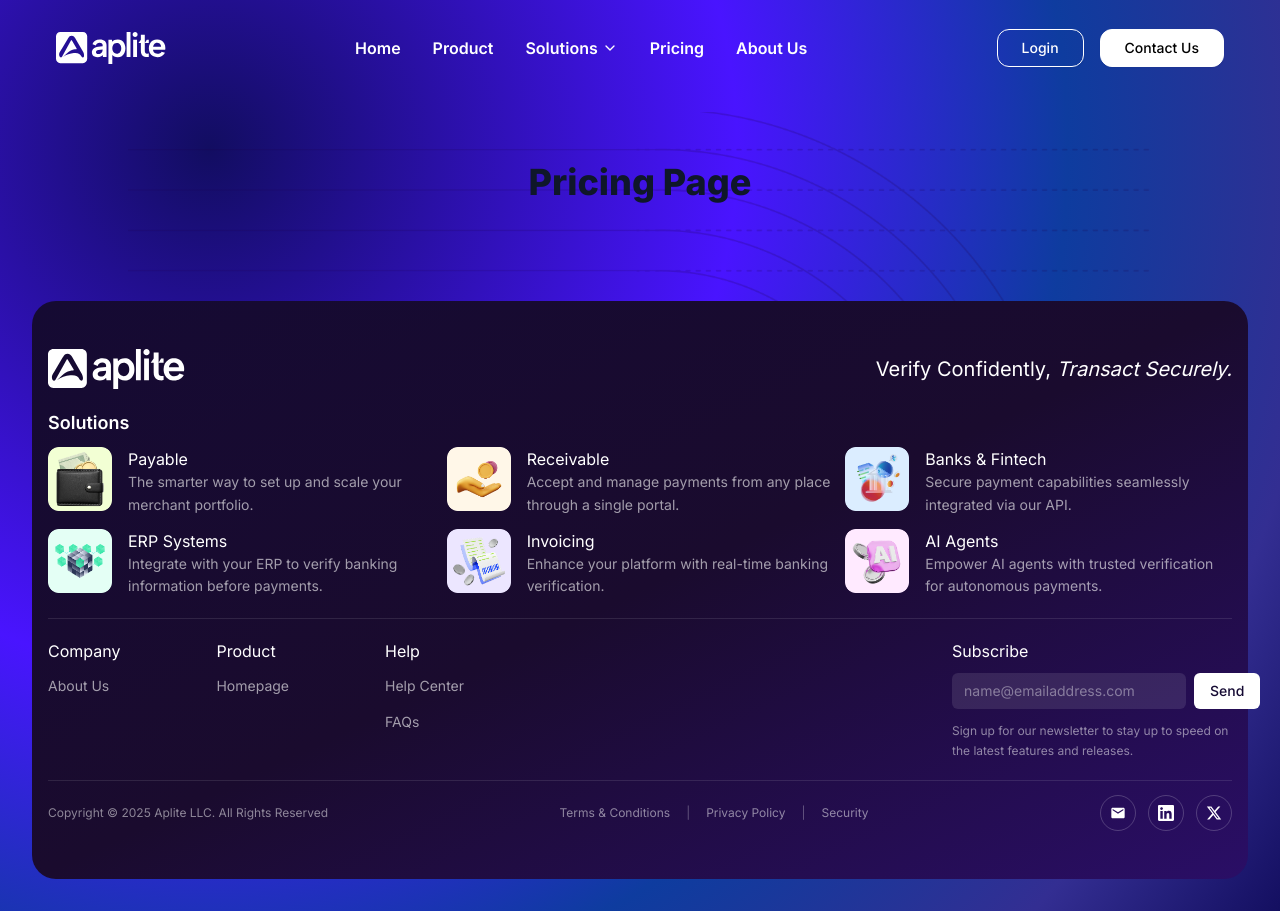
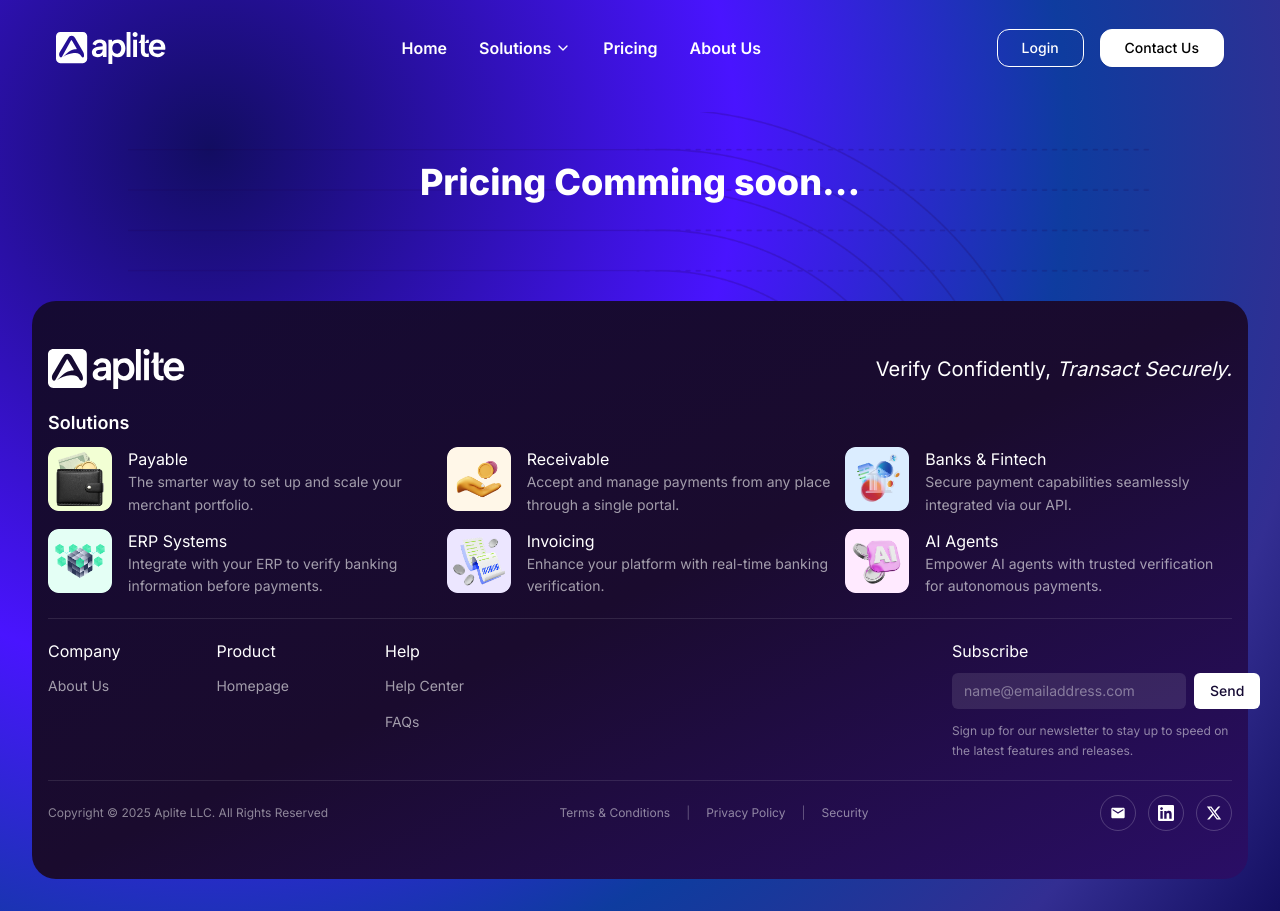
Before and after one commit to kartikbtspl/aplite-website, a Next.js app: page /pricing in a window 1280 px wide. Built offline with nearby package versions, Linux system fonts and the light colour scheme.

Commit message:
added the last changes

```diff
--- a/app/company/Sections/Section2.tsx
+++ b/app/company/Sections/Section2.tsx
@@ -6,7 +6,7 @@
         {/* Left: Image */}
         <div className="w-full md:w-1/2 flex items-center justify-center">
           <div className="rounded-xl sm:rounded-2xl w-full h-[40vh] sm:h-[50vh] lg:h-[60vh] flex items-center justify-center">
-            <img src="/target.png" alt="Mission product demo" className="rounded-xl sm:rounded-2xl w-full h-full object-cover" />
+            <img src="/mission.png" alt="Mission product demo" className="rounded-xl sm:rounded-2xl w-full h-full object-cover" />
           </div>
         </div>
         {/* Right: Mission Text */}
@@ -45,7 +45,7 @@
         {/* Right: Image */}
         <div className="w-full md:w-1/2 flex items-center justify-center">
           <div className="rounded-xl sm:rounded-2xl w-full h-[40vh] sm:h-[50vh] lg:h-[60vh] flex items-center justify-center">
-            <img src="futuristic.png" alt="Futuristic Business demo" className="rounded-xl sm:rounded-2xl w-full h-full object-cover" />
+            <img src="/futuristic-business.png" alt="Futuristic Business demo" className="rounded-xl sm:rounded-2xl w-full h-full object-cover" />
           </div>
         </div>
       </div>
--- a/app/company/Sections/Section3.tsx
+++ b/app/company/Sections/Section3.tsx
@@ -22,7 +22,7 @@
           subtitle="Share your banking information securely through an immutable payment profile that customers can trust."
         />
         <CardComponent
-          imageSrc="/bank & fintch.png"
+          imageSrc="/img/banks-fintech.png"
           title="Banks and fintech's"
           subtitle="Integrate verified, structured payment data that reduces errors, speeds processing, and eliminates fraud risk."
         />
--- a/app/pricing/page.tsx
+++ b/app/pricing/page.tsx
@@ -4,8 +4,8 @@
   return (
     <>
       <div className="space-y-6">
-        <h1 className="flex flex-wrap items-center justify-center text-4xl font-extrabold text-slate-900 gap-2 md:gap-3 leading-tight text-center">
-          Pricing Page
+        <h1 className="flex flex-wrap items-center justify-center text-4xl font-extrabold text-white gap-2 md:gap-3 leading-tight text-center">
+          Pricing Comming soon...
         </h1>
       </div>
     </>
--- a/components/layout/header.tsx
+++ b/components/layout/header.tsx
@@ -65,11 +65,11 @@
             }`}>
               Home
             </Link>
-            <Link href="/product" className={`text-base font-semibold transition-transform hover:scale-110 ${
+            {/* <Link href="/product" className={`text-base font-semibold transition-transform hover:scale-110 ${
               isScrolled ? "text-gray-900" : "text-white"
             }`}>
               Product
-            </Link>
+            </Link> */}
             <div
               className="relative"
               ref={solutionsButtonRef}
--- a/components/sections/who-we-serve.tsx
+++ b/components/sections/who-we-serve.tsx
@@ -23,7 +23,7 @@
             subtitle: "Share your banking information securely through an immutable payment profile that customers can trust."
           },
           {
-            imageSrc: "/bank & fintch.png",
+            imageSrc: "/img/banks-fintech.png",
             title: "Banks & Fintechs",
             subtitle: "Integrate verified, structured payment data that reduces errors, speeds processing, and eliminates fraud risk."
           },
```
Also changed, not shown: 1 other file (tests, documents, lock files or other folders).
